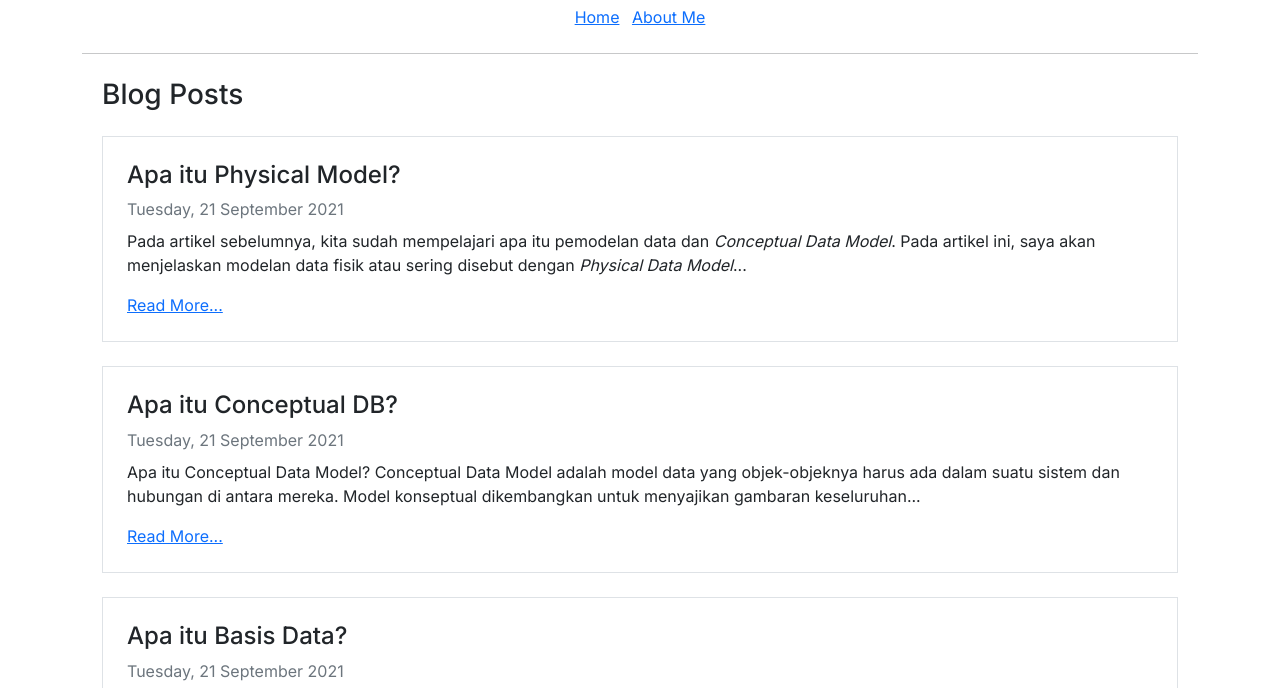
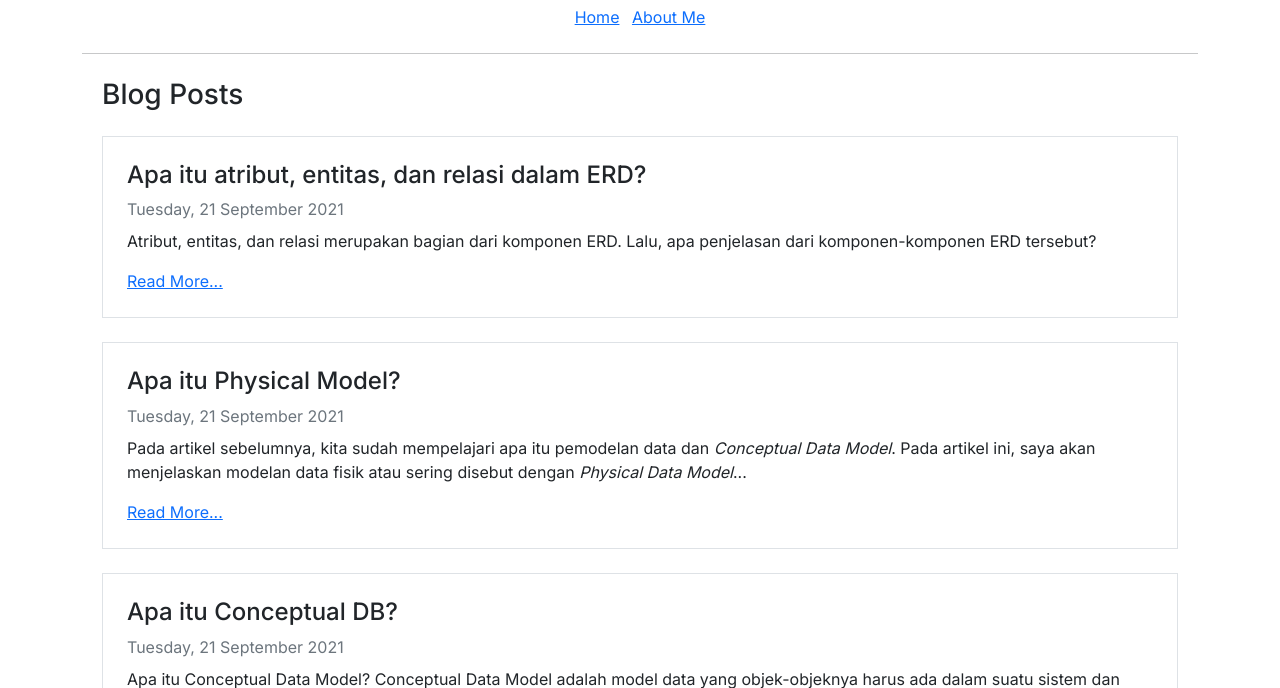
Before and after one commit to gusti32/gusti32.github.io, a plain HTML site: page index.html in a window 1280 px wide. Shown: the part 87-775 px from the top of the page. Drawn offline with Linux system fonts and the light colour scheme.

Commit message:
Update index

```diff
--- a/index.html
+++ b/index.html
@@ -20,6 +20,12 @@
                 <div class="col">
                     <h3 class="mb-4">Blog Posts</h3>
                     <div class="vstack gap-4">
+                        <div class="p-4 border text-wrap">
+                            <h4>Apa itu atribut, entitas, dan relasi dalam ERD?</h4>
+                            <span class="text-muted">Tuesday, 21 September 2021</span>
+                            <p class="mt-2">Atribut, entitas, dan relasi merupakan bagian dari komponen ERD. Lalu, apa penjelasan dari komponen-komponen ERD tersebut?</p>
+                            <div><a href="post3.html" class="link-primary">Read More...</a></div>
+                        </div>
                         <div class="p-4 border text-wrap">
                             <h4>Apa itu Physical Model?</h4>
                             <span class="text-muted">Tuesday, 21 September 2021</span>
```
Also changed, not shown: post4.html (+1 -1 lines).
